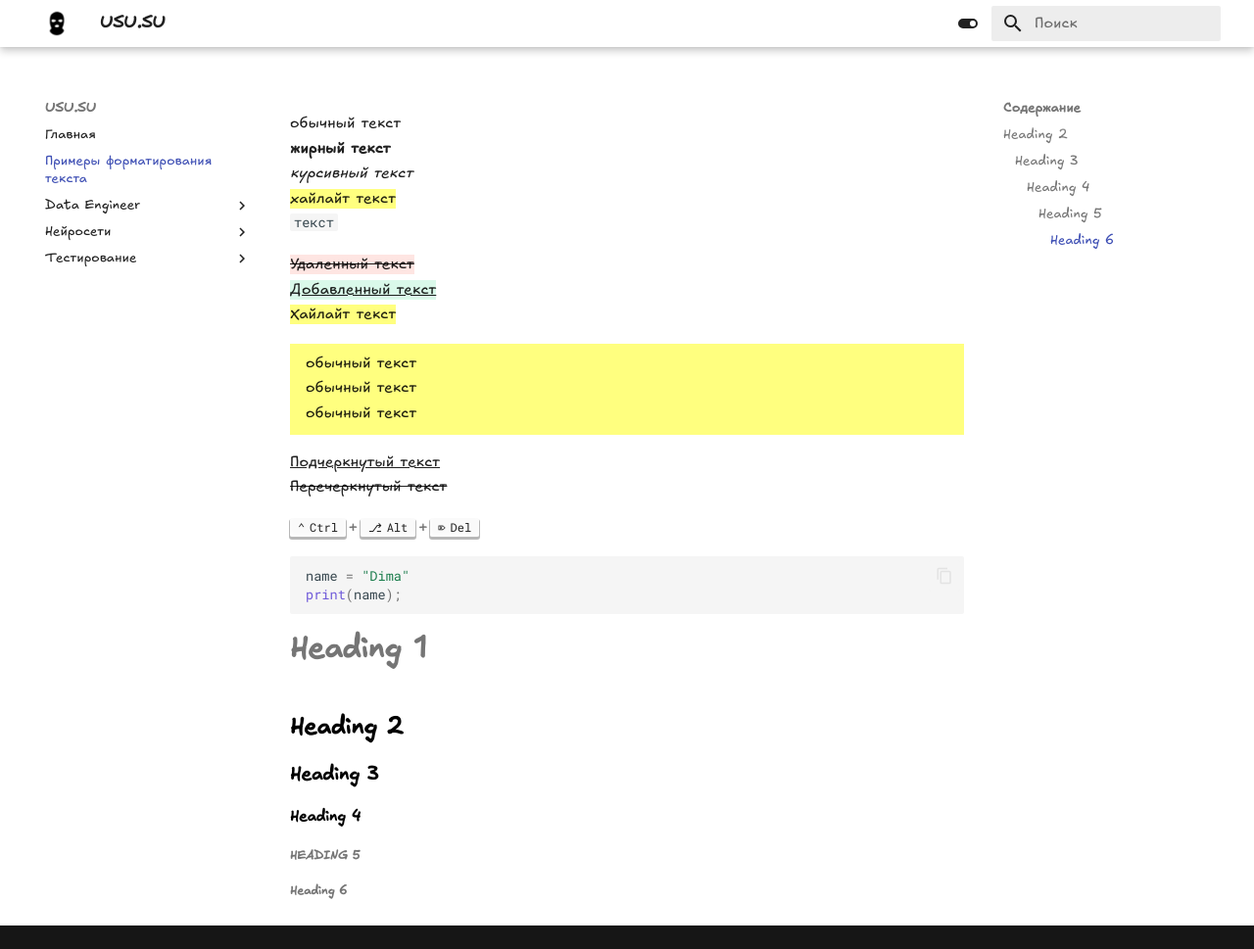
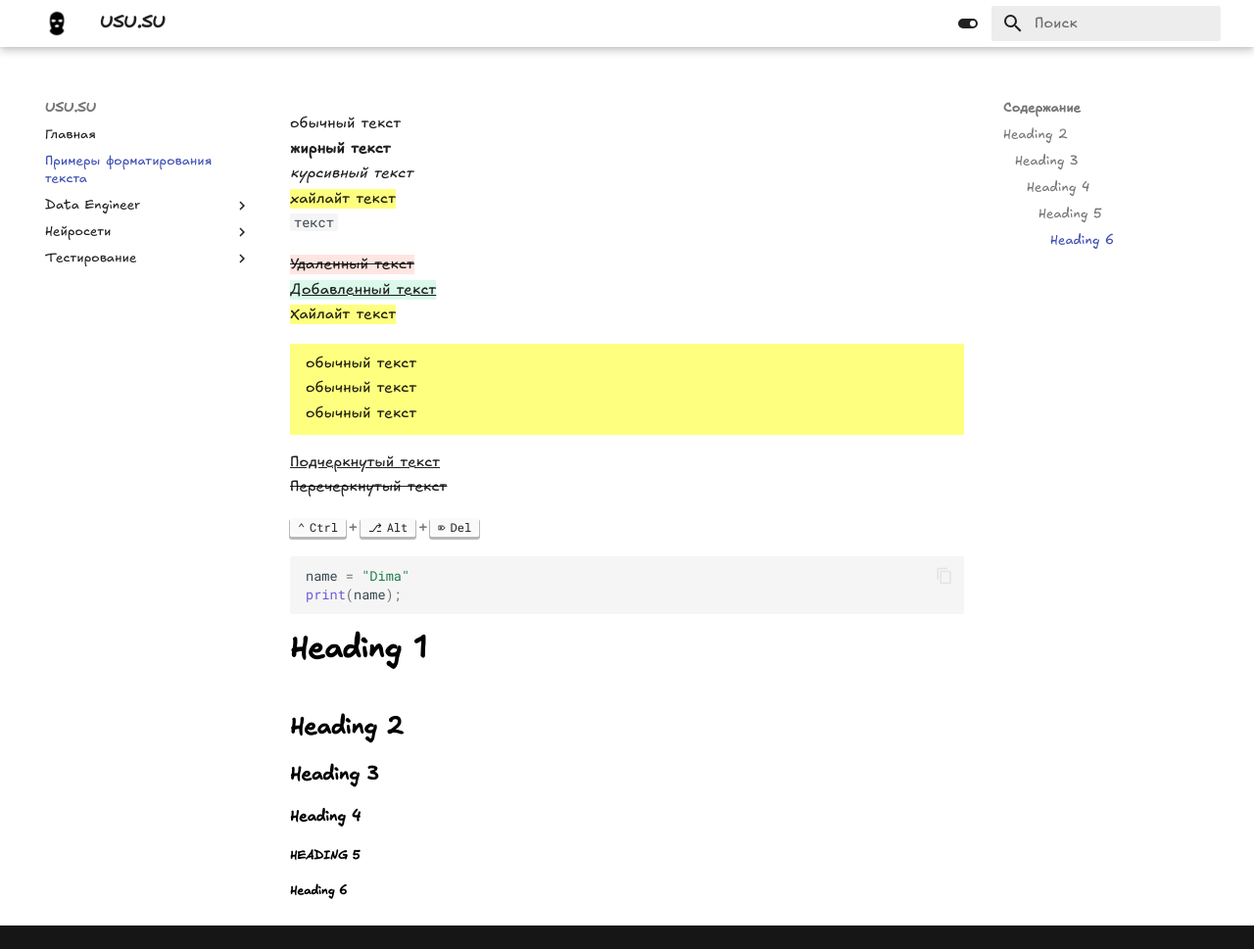
Before and after one commit to dypolyakov/knowledgebase, an MkDocs documentation site: the page built from docs/Примеры форматирования текста.md, in a window 1280 px wide and 969 px high. Shown: the whole window at 98% size. Built offline with MkDocs 1.6.1 and Material for MkDocs 9.7.7, drawn with Linux system fonts in a browser that asks for light colours.

Commit message:
Исправлены заголовки

```diff
--- a/docs/assets/stylesheets/extra.css
+++ b/docs/assets/stylesheets/extra.css
@@ -6,7 +6,7 @@
 h5,
 h6 {
   font-weight: bold !important;
-  color: var(--md-typeset-heading-color);
+  color: var(--md-typeset-heading-color) !important;
 }
 
 /* Размер шрифта в admoniton */
```
